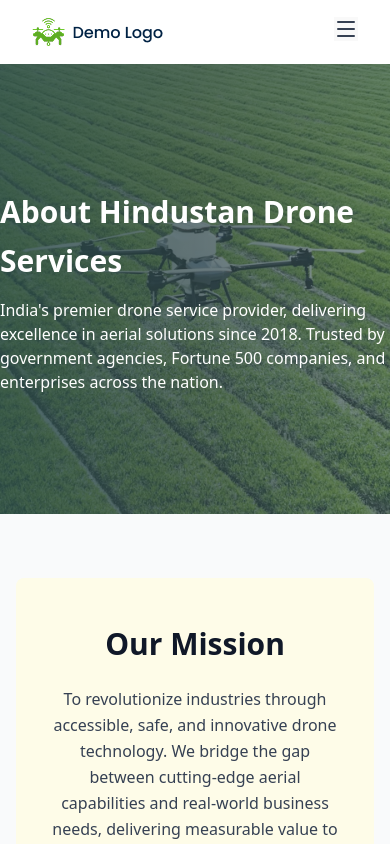
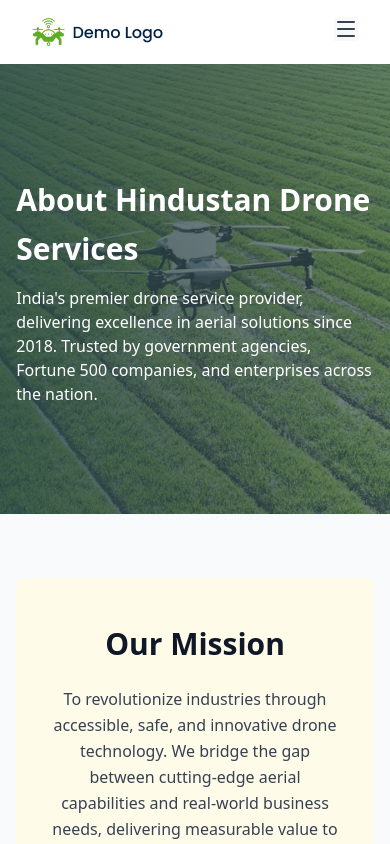
Before and after one commit to MTS-Services/prasad_e_app_pilot, a React (Vite) app: page /about in a window 390 px wide. Shown: the top 844 px of the page. Built offline with nearby package versions, Linux system fonts and the light colour scheme.

Commit message:
responsive issue fixed

```diff
--- a/src/LandingPageUI/Pages/About.jsx
+++ b/src/LandingPageUI/Pages/About.jsx
@@ -16,7 +16,7 @@
       >
         <div className="absolute bg-gradient-to-r from-[#06422c]/70 via-[#013522cd]/60 to-[#035a3ab8]/35 inset-0"></div>
         <div className="lg:hidden absolute bg-gray-600/50 inset-0"></div>
-        <div className="z-30 lg:w-10/12 xl:max-w-7xl mx-auto">
+        <div className="z-30 w-11/12 lg:w-10/12 xl:max-w-7xl mx-auto">
           <div className="text-white max-w-2xl">
             <h1 className="leading-relaxed text-left text-3xl sm:text-4xl md:text-5xl font-bold mt-4 sm:mt-0">
               {t("about.header")}
```
